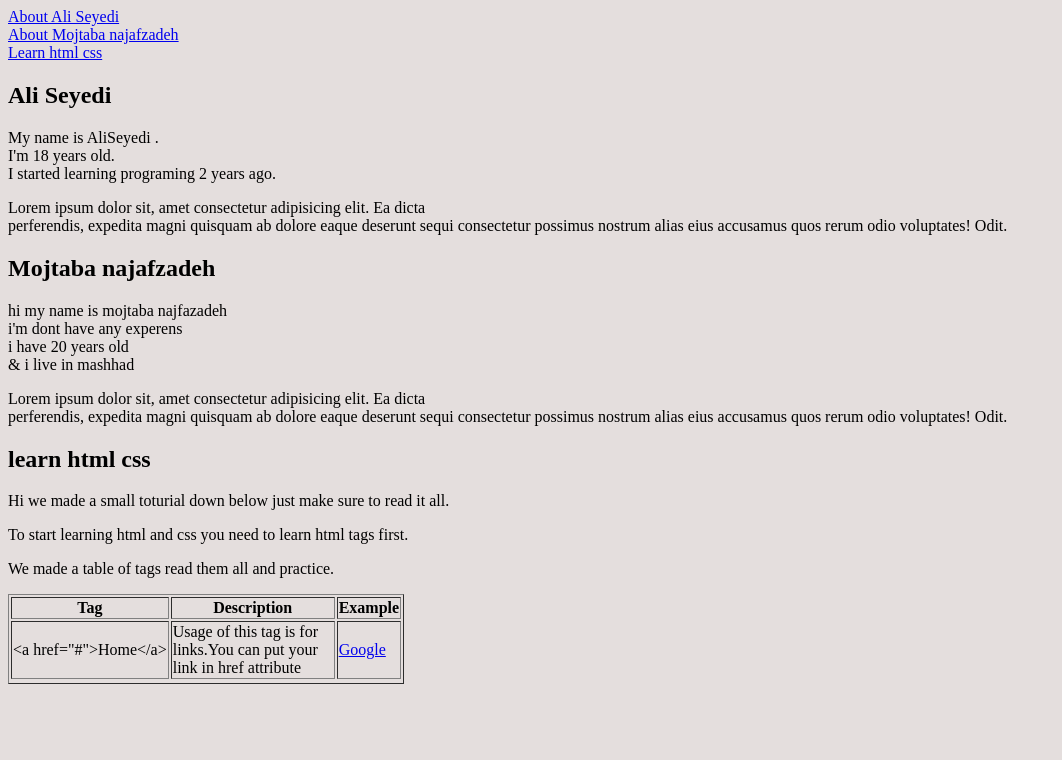
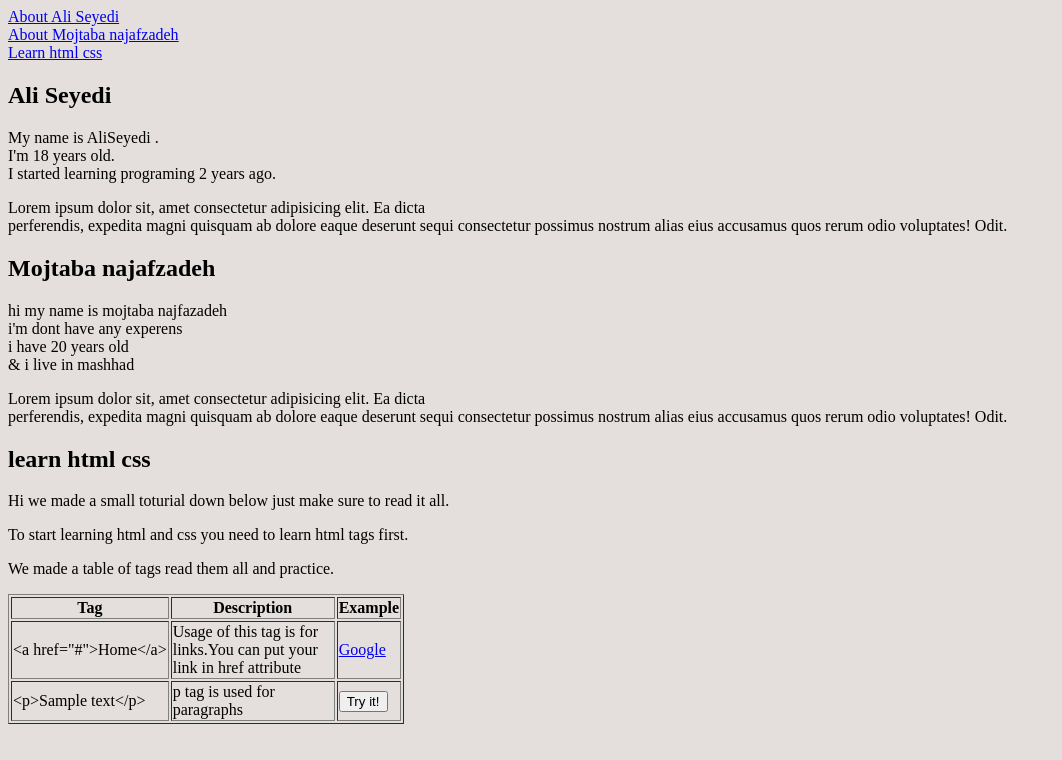
Before and after one commit to Montazeri-1402/seyedi-najafzadeh, a plain HTML site: page index.html in a window 1280 px wide. Shown: the whole page, without its empty margins (0-1062 px from the left). Drawn offline with Linux system fonts and the light colour scheme.

Commit message:
add <p> tag to html and css

```diff
--- a/index.html
+++ b/index.html
@@ -51,7 +51,9 @@
                 <td><a href="google.com">Google</a></td>
             </tr>
             <tr>
-
+                <td>&lt;p&gt;Sample text&lt;/p&gt;</td>
+                <td style="width: 20ch;">p tag is used for paragraphs</td>
+                <td><a href="https://ide.geeksforgeeks.org/tryit.php/f65a6826-6bd9-4f2a-9f14-c66f56eee3dc"><button>Try it!</button></a></td>
             </tr>
         </table>
     </div>
```
